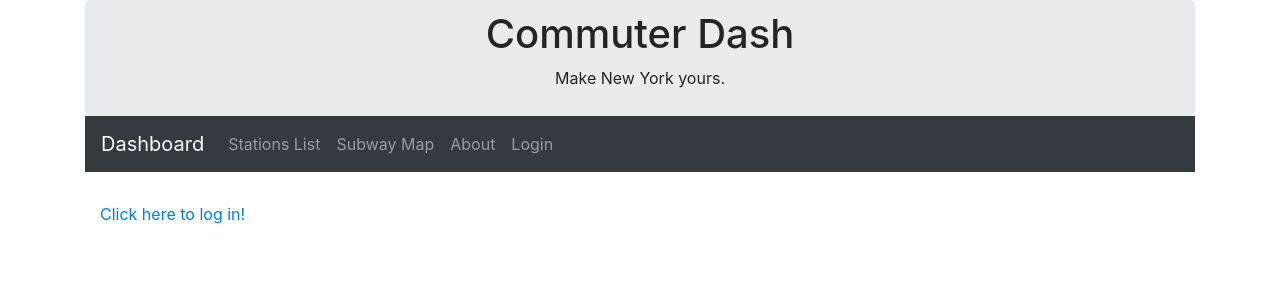
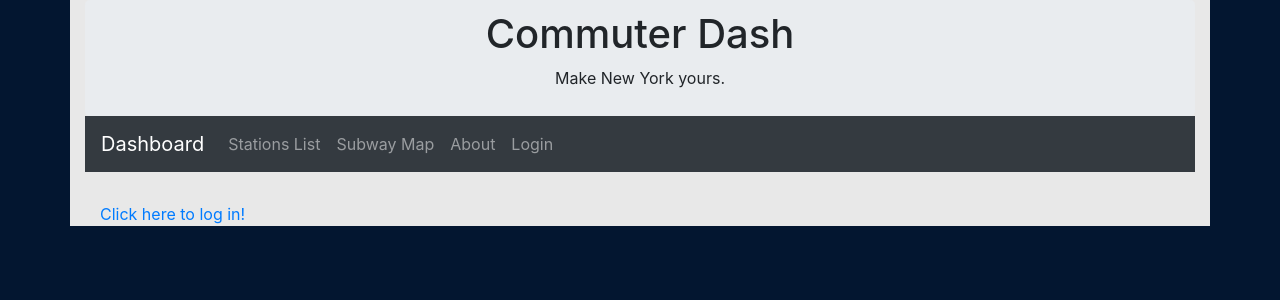
Before and after one commit to williamguiracoche/CommuterDash, a Flask app: template templates/dashboard.html in a window 1280 px wide. Shown: the top 300 px of the page. Run offline with Flask 2, Linux system fonts and the light colour scheme; the template is opened without the code that fills it, so the values that code supplies are empty; parts of the project's set-up code (start-up, migrations or seed data) failed here and were passed over; some libraries are stand-ins or nearby versions.

Commit message:
docs: Move css in main html file to a separate styles.cc file

```diff
--- /dev/null
+++ b/static/styles.css
@@ -0,0 +1,32 @@
+:root{
+    --nyc-blue:#031630;/*#041E42;*/
+    --nyc-orange:#F15524;
+    --sky-blue:#6CACE4;
+    --bkgrnd:#E8E8E8;
+
+}
+
+body{
+    /* padding-top: 20px; */
+    background-color: var(--nyc-blue);
+}
+.container{
+    background-color: var(--bkgrnd);
+
+}
+.arrival_time,.arrival_route {
+    white-space: nowrap;
+    display: inline-block;
+}
+.user-pic, .dashboard-top {
+    white-space: nowrap;
+    display: inline-block;
+    vertical-align: bottom;
+}
+.user-pic {
+    padding: 2px;
+}
+.jumbotron {
+    padding-top: 10px;
+    padding-bottom: 10px;
+}
--- a/templates/header.html
+++ b/templates/header.html
@@ -4,7 +4,7 @@
 </div>
 
 <nav class="navbar navbar-expand-sm bg-dark navbar-dark">
-  <a class="navbar-brand" href="#">Dashboard</a>
+  <a class="navbar-brand" href="{{url_for('main')}}">Dashboard</a>
   <button class="navbar-toggler" type="button" data-toggle="collapse" data-target="#collapsibleNavbar">
     <span class="navbar-toggler-icon"></span>
   </button>
--- a/templates/main.html
+++ b/templates/main.html
@@ -5,26 +5,11 @@
   <meta charset="utf-8">
   <meta name="viewport" content="width=device-width, initial-scale=1">
   <link rel="stylesheet" href="https://maxcdn.bootstrapcdn.com/bootstrap/4.1.3/css/bootstrap.min.css">
+  <link rel=stylesheet type=text/css href="{{ url_for('static', filename='styles.css') }}">
   <script src="https://ajax.googleapis.com/ajax/libs/jquery/3.3.1/jquery.min.js"></script>
   <script src="https://cdnjs.cloudflare.com/ajax/libs/popper.js/1.14.3/umd/popper.min.js"></script>
   <script src="https://maxcdn.bootstrapcdn.com/bootstrap/4.1.3/js/bootstrap.min.js"></script>
   <style>
-    .arrival_time,.arrival_route {
-        white-space: nowrap;
-        display: inline-block;
-    }
-    .user-pic, .dashboard-top {
-        white-space: nowrap;
-        display: inline-block;
-        vertical-align: bottom;
-    }
-    .user-pic {
-        padding: 2px;
-    }
-    .jumbotron {
-        padding-top: 10px;
-        padding-bottom: 10px;
-    }
 </style>
 <body>
     <div class="container">
```
